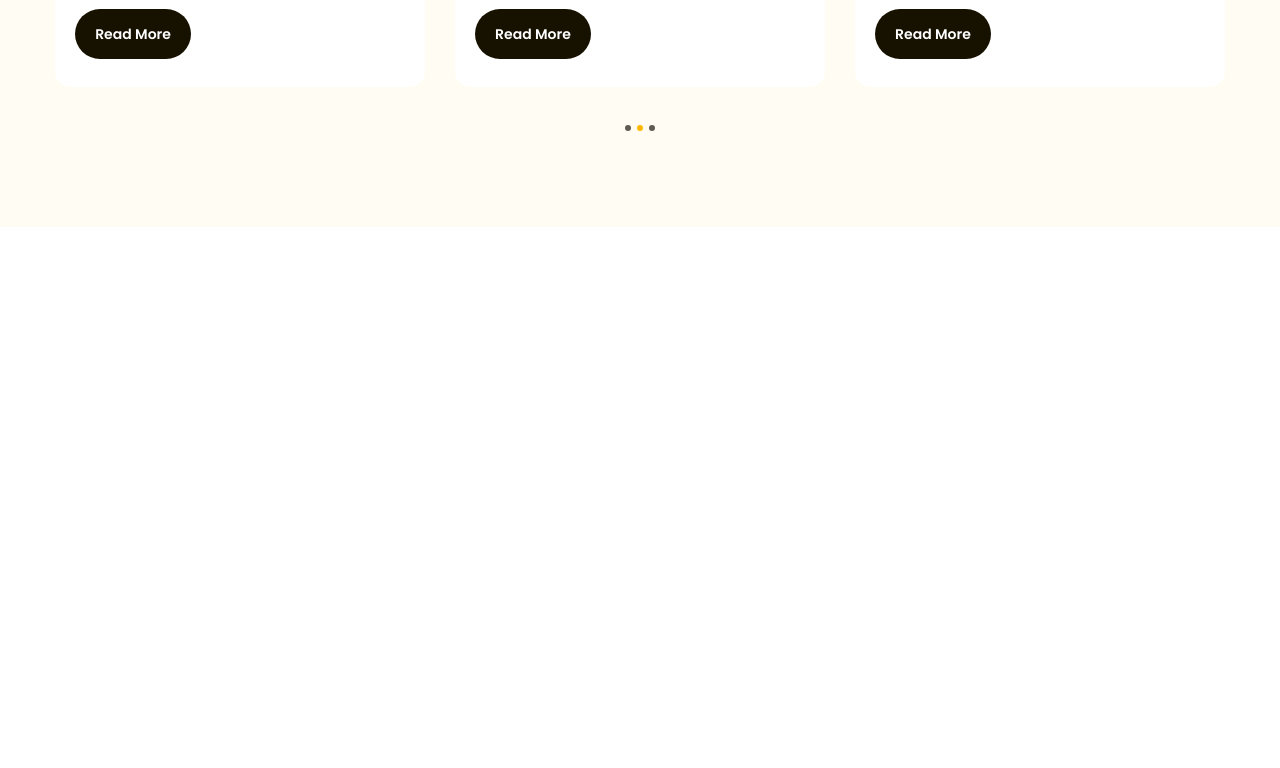
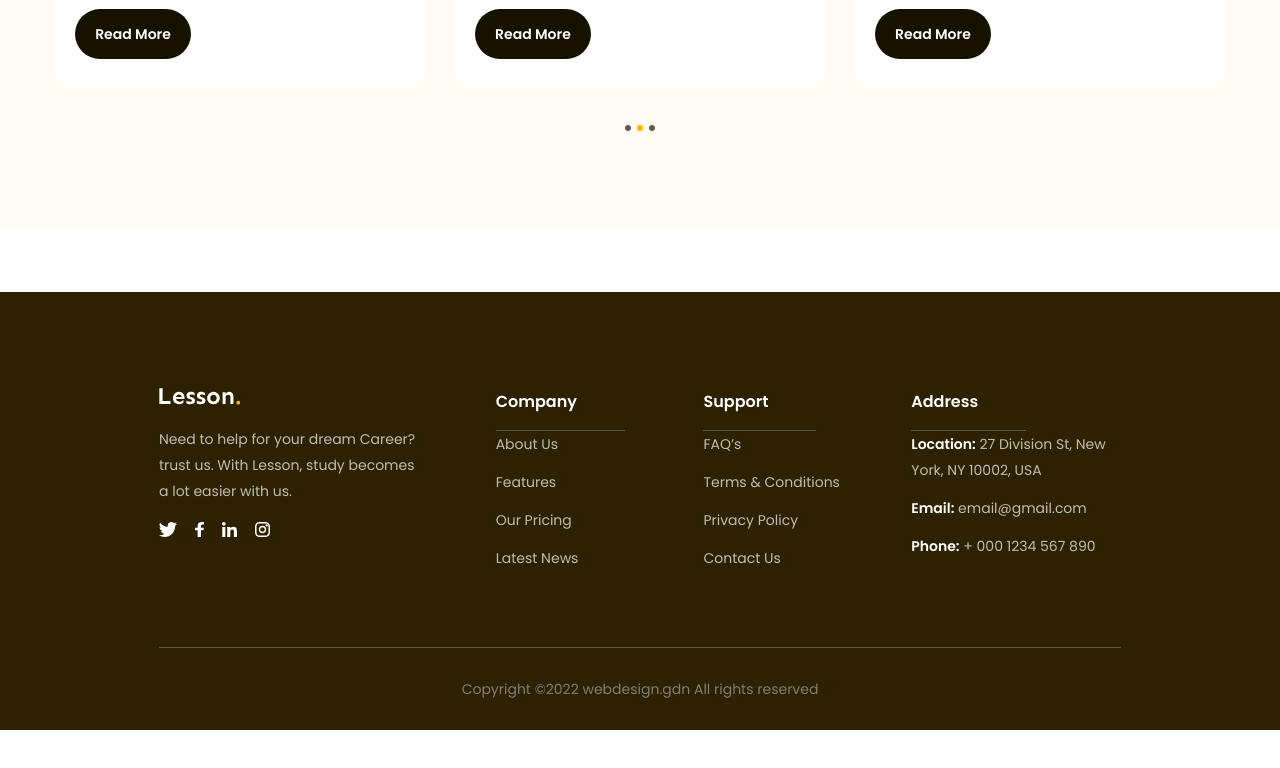
Before and after one commit to Tarento1233/Figma-to-HTML, a plain HTML site: page index.html in a window 1280 px wide. Shown: the part 4408-5176 px from the top of the page. After the commit the page ends 5138 px from the top, so only its background shows below. Drawn offline with Linux system fonts and the light colour scheme.

Commit message:
end duan1

```diff
--- a/assets/css/style.css
+++ b/assets/css/style.css
@@ -624,3 +624,70 @@ a {
   background: var(--primary-color);
   cursor: default;
 }
+/* =====================================footer================================= */
+footer {
+  background: #2e2100;
+  padding: 96px 135px 0;
+}
+.footer .row {
+  display: flex;
+  padding-bottom: 38px;
+  border-bottom: 1px solid #59554b;
+}
+.footer .row .column {
+  width: 21.6%;
+}
+.footer .row .column:first-child {
+  width: 35%;
+}
+.footer .desc {
+  margin-top: 18px;
+  max-width: 267px;
+  color: #bfbcb2;
+  font-size: 1.4rem;
+  line-height: 1.86; /* 185.714% */
+}
+.footer .socials {
+  display: flex;
+  margin-top: 18px;
+  gap: 18px;
+}
+.footer .title {
+  padding-right: 48px;
+  padding-bottom: 14px;
+  border-bottom: 1px solid #59554b;
+  display: inline-block;
+  color: #fff;
+  font-size: 1.6rem;
+  font-weight: 600;
+  line-height: 1.75; /* 175% */
+}
+/*cái nào có boder radius thì sài bf và aft(mấy cái dấu gạch chút ét ấy) còn ko thì khỏi cần muốn biết coi nó có bder hay ko thì bấm vô coi nó ko  */
+
+.footer .list {
+  margin-top: 0;
+}
+
+.footer .list a {
+  display: inline-block;
+  margin-bottom: 12px;
+  color: #bfbcb2;
+  font-size: 1.4rem;
+  line-height: 1.86; /* 185.714% */
+}
+.footer .list li:last-child a {
+  margin-bottom: 38px;
+}
+.footer .list strong {
+  color: #fff;
+  font-size: 1.4rem;
+  font-weight: 600;
+  line-height: 1.86; /* 185.714% */
+}
+.footer .copyright {
+  padding: 28px 0;
+  color: #807d74;
+  text-align: center;
+  font-size: 1.4rem;
+  line-height: 1.86; /* 185.714% */
+}
--- a/index.html
+++ b/index.html
@@ -13,10 +13,8 @@
     <link rel="stylesheet" href="./assets/css/style.css" />
     <title>Figma to HTML</title>
   </head>
-  <body style="height: 10000px">
+  <body>
     <!--body rộng bằng content nên cho nó rộng ra luôn đi  -->
-    <!-- header -->
-    <!--  -->
     <!-- header -->
     <header class="header fixed">
       <div class="main-content">
@@ -451,6 +449,86 @@
         </div>
       </div>
     </main>
+    <!-- footer -->
+     <footer class="footer">
+      <div class="main-content">
+       <div class="row">
+        <!-- column 1 -->
+        <div class="column">
+          <img src="./assets/img/logo_ft_Lesson. (1).svg" alt="Lesson." class="logo">
+          <p class="desc">Need to help for your dream Career? trust us. With Lesson, study becomes a lot easier with us.</p>
+           <div class="socials">
+            <a href="">
+              <img src="./assets/icon/twitter.svg" alt="twitter" class="icon">
+            </a>
+            <a href="">
+              <img src="./assets/icon/f.svg" alt="FB" class="icon">
+            </a>
+            <a href="">
+              <img src="./assets/icon/ins.svg" alt="in" class="icon">
+            </a>
+            <a href="">
+              <img src="./assets/icon/instagram.svg" alt="instagram" class="icon">
+            </a>
+           </div>
+        </div>
+        <!-- column 2 -->
+        <div class="column">
+          <h3 class="title">Company</h3>
+          <ul class="list">
+            <li>
+              <a href="#!">About Us</a>
+            </li>
+            <li>
+              <a href="#!">Features</a>
+            </li>
+            <li>
+              <a href="#!">Our Pricing</a>
+            </li>
+            <li>
+              <a href="#!">Latest News</a>
+            </li>
+          </ul>
+        </div>
+        <!-- column 3 -->
+        <div class="column">
+          <h3 class="title">Support</h3>
+          <ul class="list">
+            <li>
+              <a href="#!">FAQ’s</a>
+            </li>
+            <li>
+              <a href="#!">Terms & Conditions</a>
+            </li>
+            <li>
+              <a href="#!">Privacy Policy</a>
+            </li>
+            <li>
+              <a href="#!">Contact Us</a>
+            </li>
+          </ul>
+        </div>
+        <!-- column 4 -->
+        <div class="column">
+          <h3 class="title">Address</h3>
+          <ul class="list">
+            <li>
+              <a href="#!"><strong>Location:</strong> 27 Division St, New York, NY 10002, USA</a>
+            </li>
+            <li>
+              <a href="#!"><strong>Email:</strong> email@gmail.com</a>
+            </li>
+            <li>
+              <a href="#!"><strong>Phone:</strong> + 000 1234 567 890</a>
+            </li>
 
+          </ul>
+        </div>
+       </div>
+        <div class="copyright">
+          <p>Copyright ©2022 webdesign.gdn All rights reserved</p>
+        </div>
+      </div>
+     </footer>
   </body>
 </html>
```
Also changed, not shown: assets/icon/f.svg (added), assets/icon/ins.svg (added), assets/icon/instagram.svg (added), assets/icon/twitter.svg (added), assets/img/logo_ft_Lesson. (1).svg (added).
